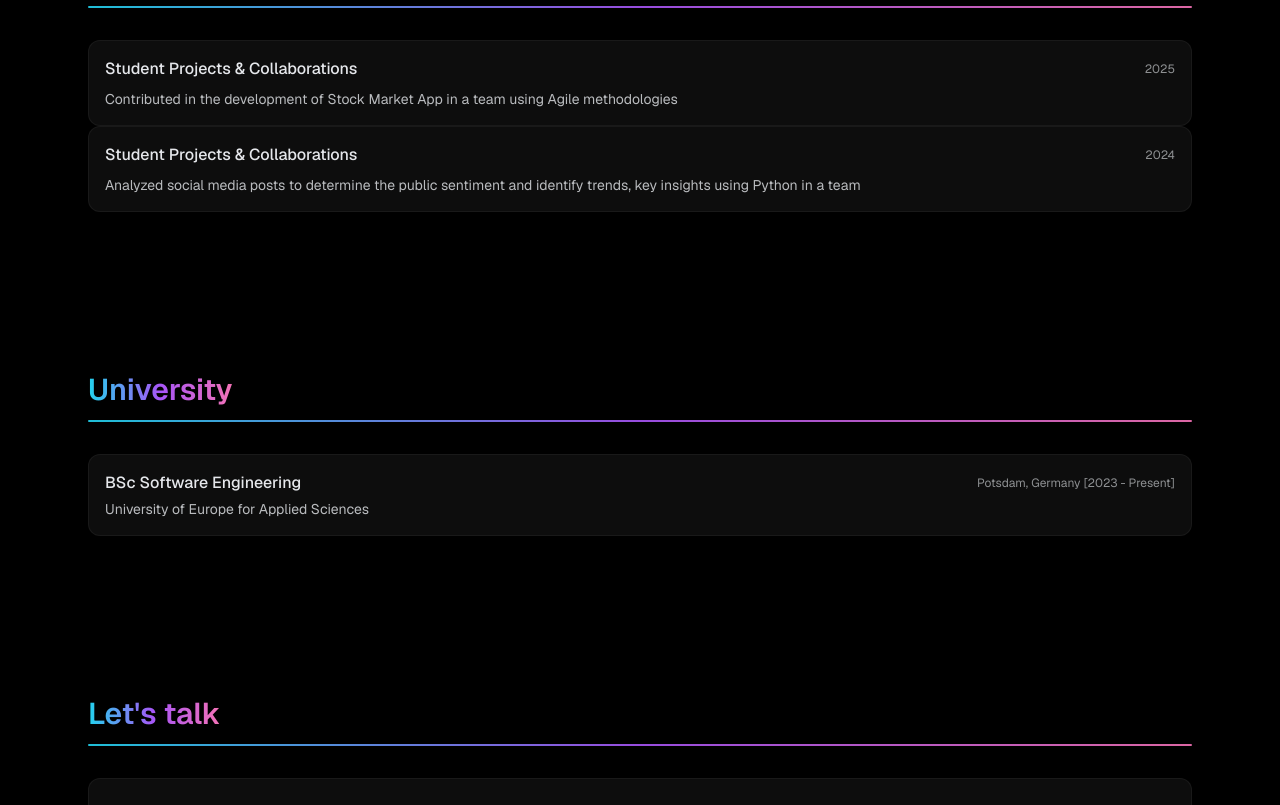
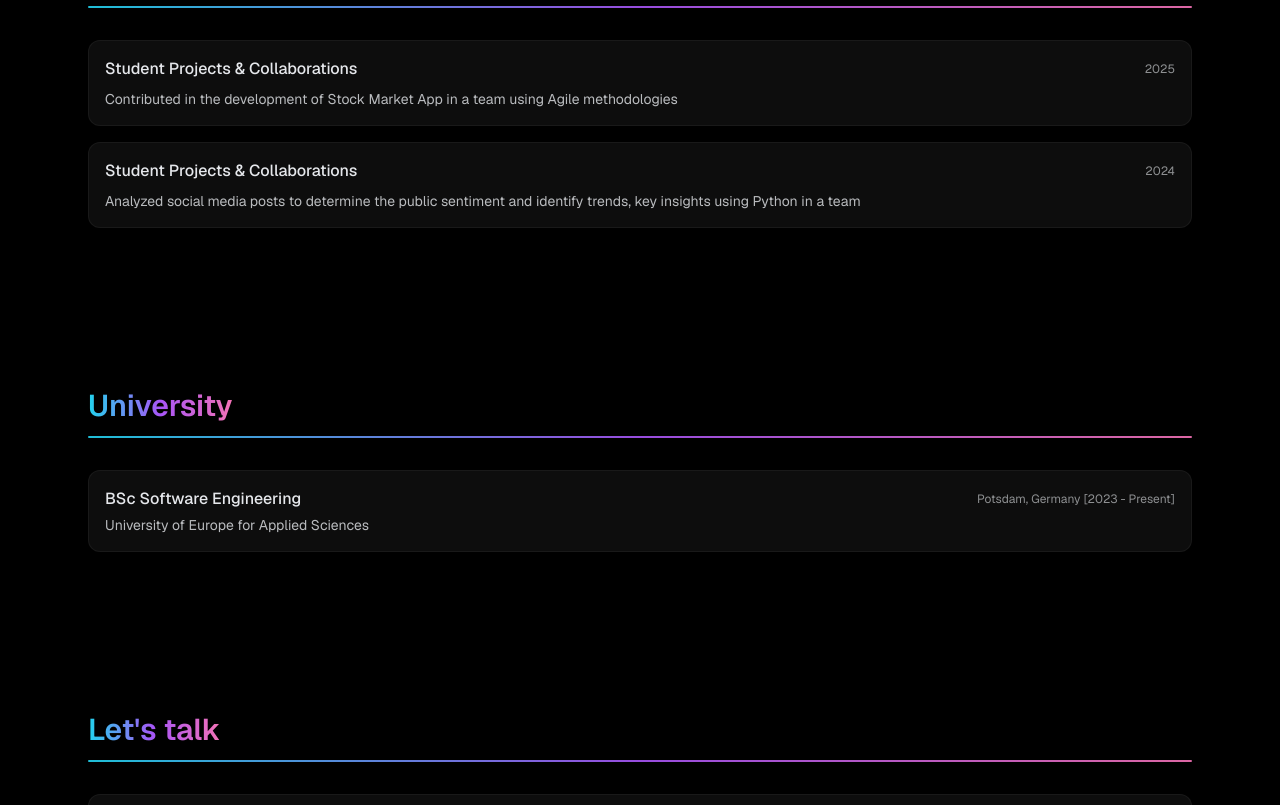
Before and after one commit to sonty-1196/my-website-portfolio, a Next.js app: page / in a window 1280 px wide. Shown: the part 1700-2505 px from the top of the page. Built offline with nearby package versions, Linux system fonts and the light colour scheme.

Commit message:
fixed spaces between experience cards (#1)

```diff
--- a/src/app/page.tsx
+++ b/src/app/page.tsx
@@ -78,17 +78,17 @@ export default function Home() {
               <span className="text-xs text-foreground/60">2025</span>
             </div>
             <p className="mt-2 text-sm text-foreground/80">
-              Contributed in the development of Stock Market App in a team using Agile methodologies </p>
+              Contributed in the development of Stock Market App in a team using Agile methodologies
+            </p>
           </div>
-        </div>
-        <div className="space-y-4">
           <div className="card p-4">
             <div className="flex items-center justify-between">
               <h3 className="font-medium">Student Projects & Collaborations</h3>
               <span className="text-xs text-foreground/60">2024</span>
             </div>
             <p className="mt-2 text-sm text-foreground/80">
-              Analyzed social media posts to determine the public sentiment and identify trends, key insights using Python in a team</p>
+              Analyzed social media posts to determine the public sentiment and identify trends, key insights using Python in a team
+            </p>
           </div>
         </div>
       </Section>
```
